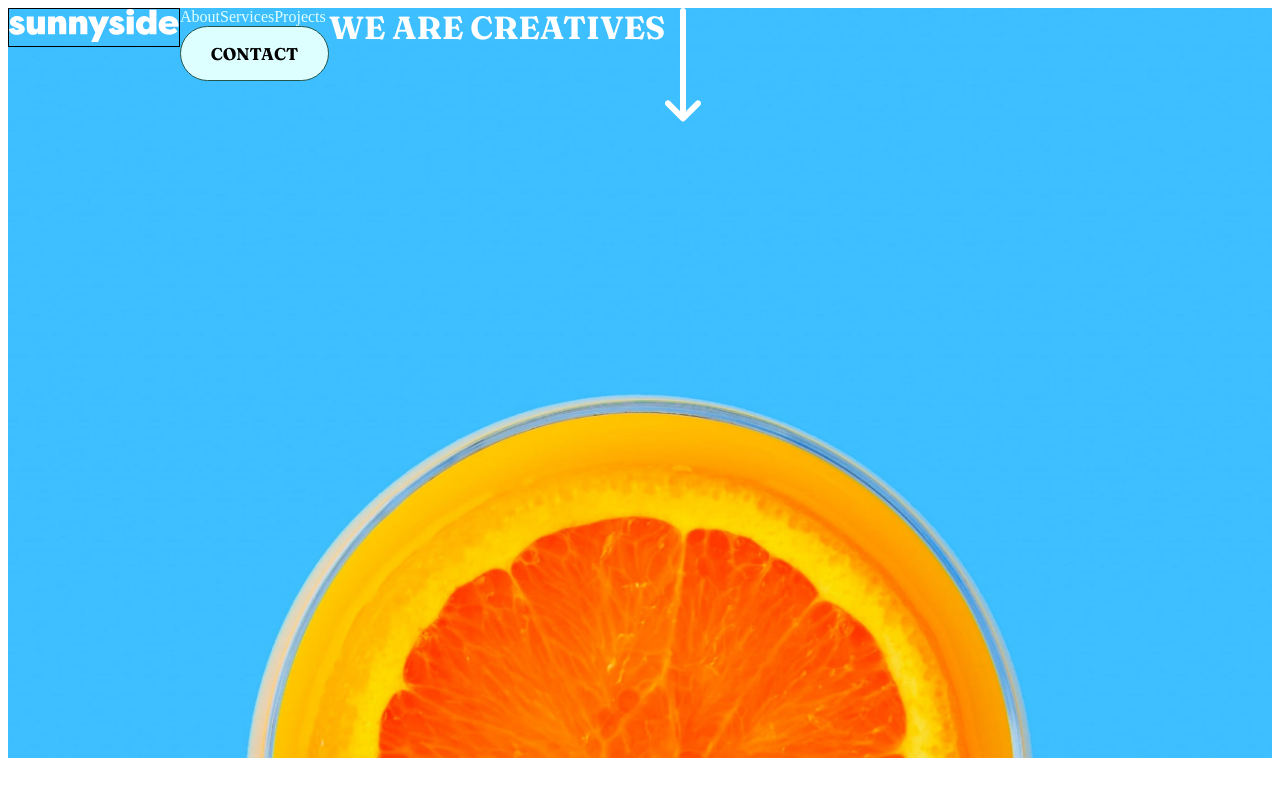
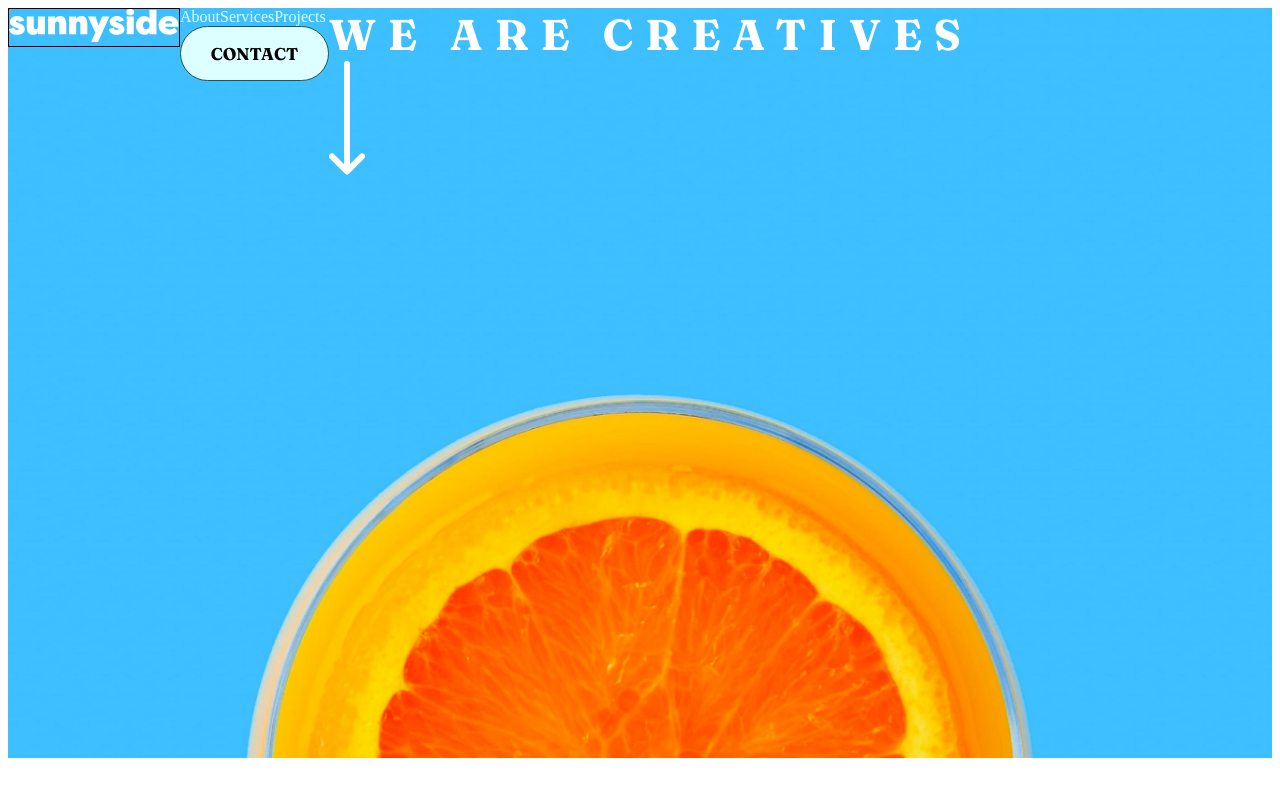
Before and after one commit to SergioFer95/Sunnyside-Agency, an Angular app in the folder SunnysideAgency/: page / in a window 1280 px wide. Shown: the top 796 px of the page. Built offline with nearby package versions, Linux system fonts and the light colour scheme.

Commit message:
#HeaderComponent: create a new div to add h3 and arrow icon

```diff
--- a/SunnysideAgency/src/app/header/header.component.html
+++ b/SunnysideAgency/src/app/header/header.component.html
@@ -13,10 +13,12 @@
         <button class="contactBtn" type="button">CONTACT</button>
     </div>
 
-    <h1 class="liveMotive">WE ARE CREATIVES</h1>
+    <div class="liveMotive">
+        <h1 class="text">WE ARE CREATIVES</h1>
 
-    <span class="arrowIcon">
-        <img class="arrowIcon__icon" src="../../assets/icon-arrow-down.svg" alt="arrow">
-    </span>
+        <span class="arrowIcon">
+            <img class="arrowIcon__icon" src="../../assets/icon-arrow-down.svg" alt="arrow">
+        </span>
+    </div>
 
 </header>
--- a/SunnysideAgency/src/app/header/header.component.scss
+++ b/SunnysideAgency/src/app/header/header.component.scss
@@ -52,14 +52,22 @@ header{
 
 
 
+    .liveMotive{
 
 
-    .liveMotive{
-        color: white;
-        font-family: Fraunces;
+        .text{
+            color: white;
+            font-size: 43px;
+            letter-spacing: 12px;
+            font-family: Fraunces;;
+
+            text-align: center;
+        }
+
+        // .arrowIcon{
+        //     position: absolute;
+        // }
     }
 
-    // .arrowIcon{
-    //     position: absolute;
-    // }
+
 }
```
